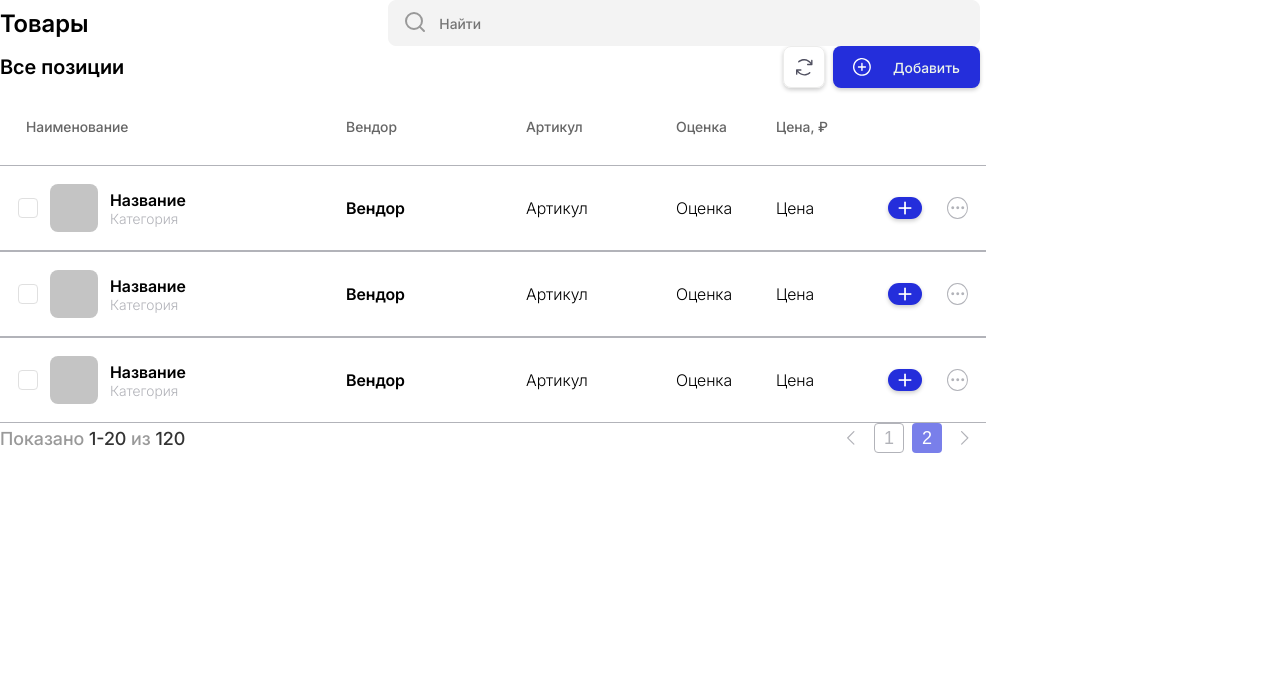
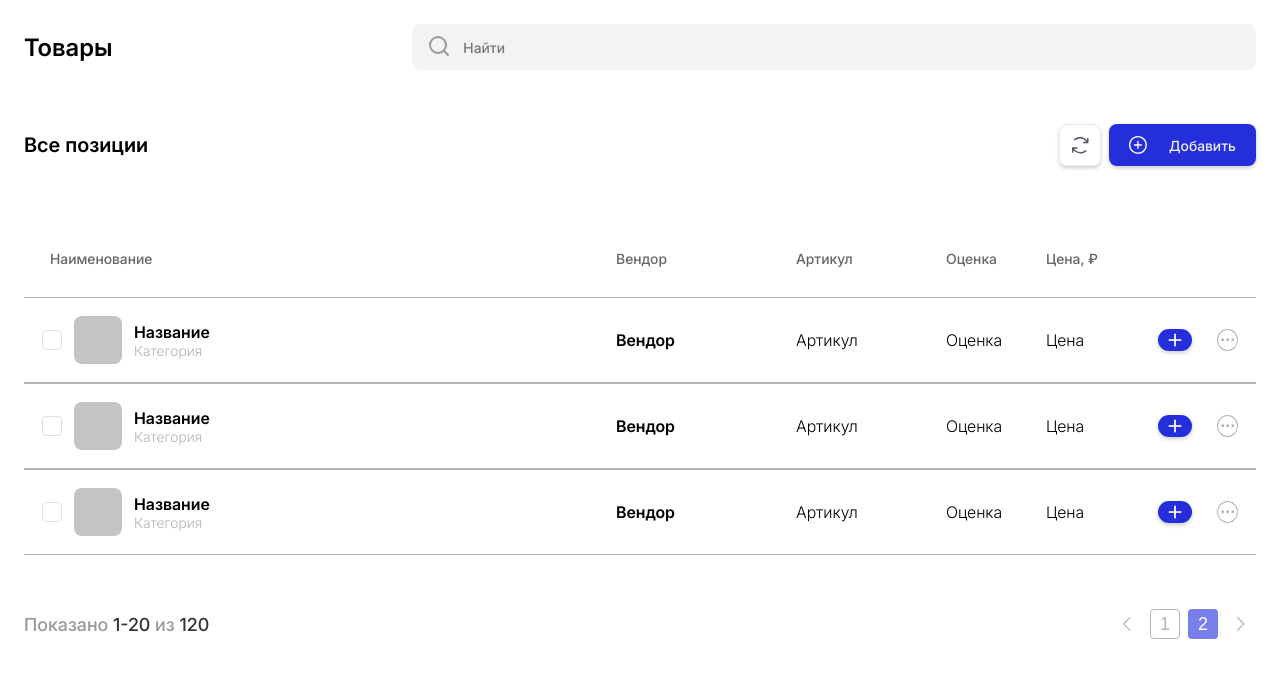
Before and after one commit to ZerruKun/aiti_guru_test, a React (Vite) app: page /products in a window 1280 px wide. Shown: the top 678 px of the page. Built offline with nearby package versions, Linux system fonts and the light colour scheme; sample sign-in values are in the browser's storage.

Commit message:
Minimal adaptation.

```diff
--- a/src/pages/ProductsPage.tsx
+++ b/src/pages/ProductsPage.tsx
@@ -2,6 +2,7 @@ import AddProduct from "../components/AddProduct";
 import SearchProduct from "../components/SearchProduct";
 import ProductsList from "../components/ProductsList";
 import ProductsCount from "../components/ProductsCount";
+import styles from "../styles/modules/ProductsPage.module.css";
 import { useEffect } from "react";
 import { useNavigate } from "react-router-dom";
 
@@ -17,7 +18,7 @@ const ProductsPage = () => {
   }, [navigate]);
 
   return (
-    <div>
+    <div className={styles.general}>
       <SearchProduct />
       <AddProduct />
       <ProductsList />
--- a/src/styles/modules/AddProduct.module.css
+++ b/src/styles/modules/AddProduct.module.css
@@ -16,8 +16,6 @@
     display: flex;
     justify-content: space-between;
     align-items: center;
-    /* Временно */
-    max-width: 980px;
 }
 
 .allPositions {
--- a/src/styles/modules/ProductItem.module.css
+++ b/src/styles/modules/ProductItem.module.css
@@ -22,15 +22,17 @@
 .general {
     display: grid;
     grid-template-columns:
-      320px
-      180px
-      150px
-      100px
-      120px
+      minmax(280px, 1fr)
+      minmax(140px, 180px)
+      minmax(120px, 150px)
+      minmax(80px, 100px)
+      minmax(100px, 120px)
       80px;
     align-items: center;
-    width: fit-content;
+    width: 100%;
+    max-width: 1920px;
     padding: 18px;
+    box-sizing: border-box;
     border-top: 1px solid #B2B3B9;
     border-bottom: 1px solid #B2B3B9;
     user-select: none;
--- a/src/styles/modules/ProductsCount.module.css
+++ b/src/styles/modules/ProductsCount.module.css
@@ -12,8 +12,6 @@
     font-family: 'Inter', Roboto, sans-serif;
     font-weight: 500;
     font-size: 18px;
-    /* Временно */
-    max-width: 980px;
 }
 
 .pagination {
--- a/src/styles/modules/ProductsList.module.css
+++ b/src/styles/modules/ProductsList.module.css
@@ -1,14 +1,17 @@
 .general {
     display: grid;
     grid-template-columns:
-      320px
-      180px
-      150px
-      100px
-      120px
+      minmax(280px, 1fr)
+      minmax(140px, 180px)
+      minmax(120px, 150px)
+      minmax(80px, 100px)
+      minmax(100px, 120px)
       80px;
     align-items: center;
-    width: fit-content;
+    width: 100%;
+    max-width: 1920px;
+    padding: 18px;
+    box-sizing: border-box;
     user-select: none;
     -webkit-user-select: none;
     padding: 18px;
--- /dev/null
+++ b/src/styles/modules/ProductsPage.module.css
@@ -0,0 +1,10 @@
+.general {
+  max-width: 1920px;
+  width: 100%;
+  margin: 0 auto;
+  display: flex;
+  flex-direction: column;
+  gap: 54px 24px;
+  padding: 24px;
+  box-sizing: border-box;
+}
--- a/src/styles/modules/SearchProduct.module.css
+++ b/src/styles/modules/SearchProduct.module.css
@@ -16,8 +16,6 @@
     display: flex;
     justify-content: space-between;
     align-items: center;
-    /* Временно */
-    max-width: 980px;
 }
 
 .goods {
@@ -65,3 +63,9 @@
     width: 24px;
     height: 24px;
 }
+
+@media (max-width: 500px) {
+ .search {
+    margin-left: 50px;
+ }
+}
```
